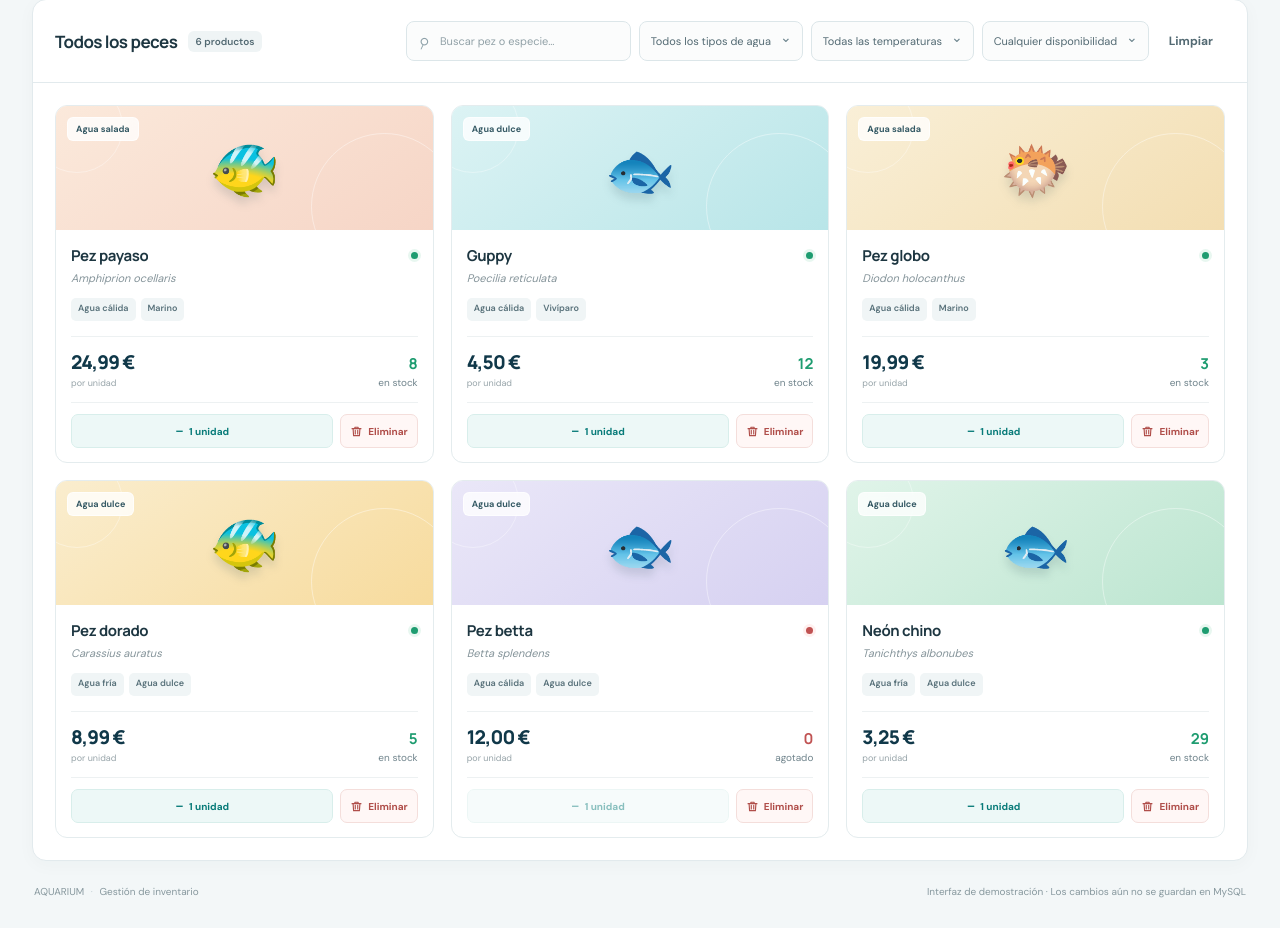
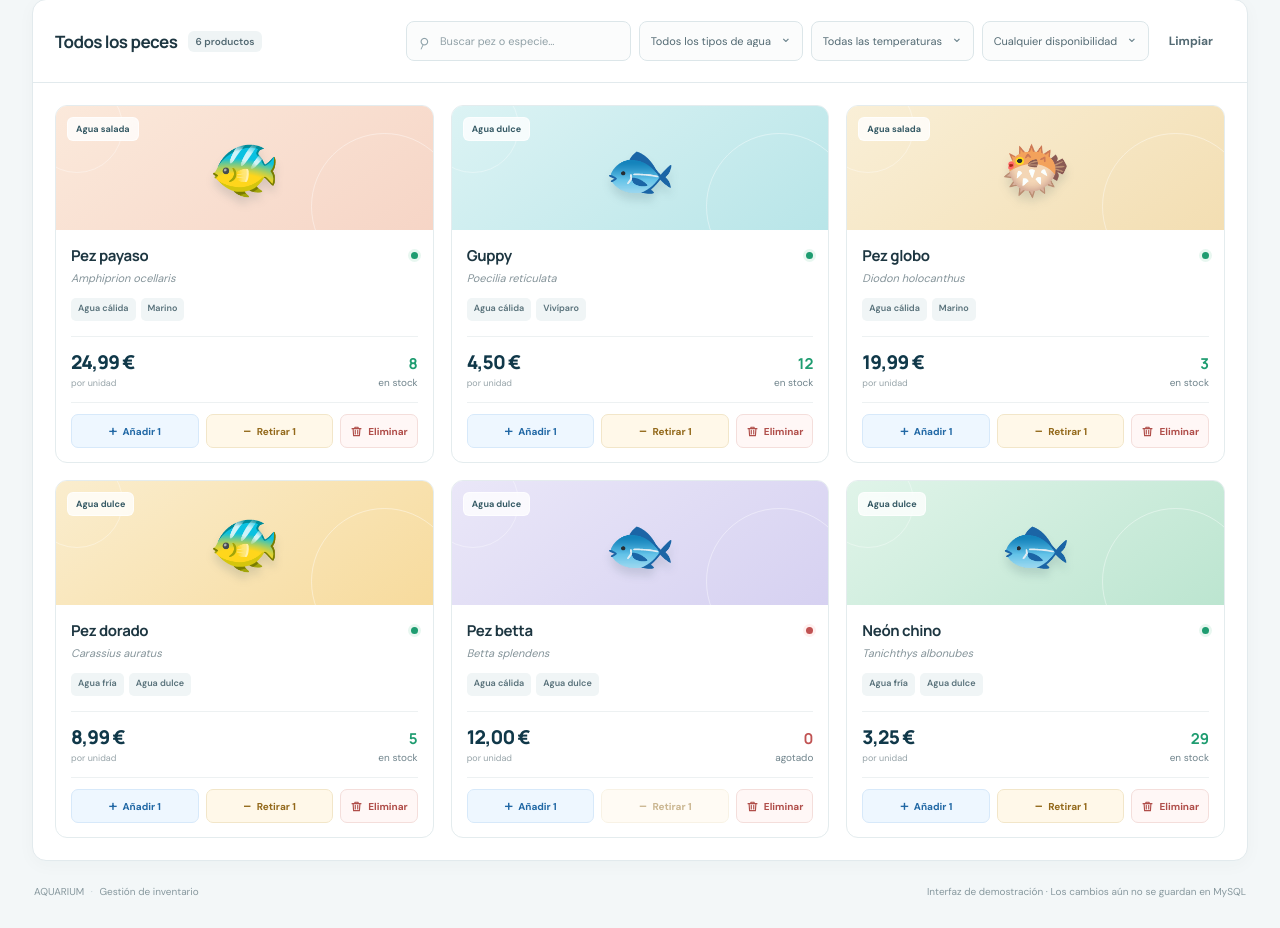
Before and after one commit to ignasipc/Redes-Avanzadas, a Python web app: template Practica1/app/templates/index.html in a window 1280 px wide. Shown: the part 365-1293 px from the top of the page. Run offline with Jinja, Linux system fonts and the light colour scheme; the template is opened without the code that fills it, so the values that code supplies are empty.

Commit message:
Added add and remove stock

```diff
--- a/Practica1/app/static/app.js
+++ b/Practica1/app/static/app.js
@@ -141,14 +141,22 @@
     const actions = document.createElement('div');
     actions.className = 'fish-card-actions';
 
+    const incrementButton = document.createElement('button');
+    incrementButton.className = 'stock-action stock-action--increase';
+    incrementButton.type = 'button';
+    incrementButton.dataset.action = 'increment-stock';
+    incrementButton.title = `Añadir una unidad de ${name} al stock`;
+    incrementButton.setAttribute('aria-label', `Añadir una unidad de ${name} al stock`);
+    incrementButton.innerHTML = '<span class="stock-action-symbol" aria-hidden="true">+</span><span>Añadir 1</span>';
+
     const decrementButton = document.createElement('button');
-    decrementButton.className = 'stock-action';
+    decrementButton.className = 'stock-action stock-action--decrease';
     decrementButton.type = 'button';
     decrementButton.dataset.action = 'decrement-stock';
     decrementButton.disabled = currentStock <= 0;
     decrementButton.title = `Registrar la salida de una unidad de ${name}`;
     decrementButton.setAttribute('aria-label', `Registrar baja de una unidad de ${name}`);
-    decrementButton.innerHTML = '<span class="stock-action-symbol" aria-hidden="true">−</span><span>1 unidad</span>';
+    decrementButton.innerHTML = '<span class="stock-action-symbol" aria-hidden="true">−</span><span>Retirar 1</span>';
 
     const deleteButton = document.createElement('button');
     deleteButton.className = 'delete-action';
@@ -158,7 +166,7 @@
     deleteButton.setAttribute('aria-label', `Eliminar la ficha completa de ${name} del catálogo`);
     deleteButton.innerHTML = '<svg viewBox="0 0 16 16" aria-hidden="true" focusable="false"><path d="M2.5 4.5h11M6 4.5V2.7h4v1.8m-6.2 0 .6 8.6h7.2l.6-8.6M6.5 6.5v4.5m3-4.5v4.5"/></svg><span>Eliminar</span>';
 
-    actions.append(decrementButton, deleteButton);
+    actions.append(incrementButton, decrementButton, deleteButton);
     content.append(actions);
   }
 
@@ -232,10 +240,18 @@
       dot.title = available ? 'Disponible' : 'Agotado';
     }
 
+    const name = cardName(card);
+    const incrementButton = card.querySelector('[data-action="increment-stock"]');
+    if (incrementButton) {
+      incrementButton.disabled = !Number.isSafeInteger(newStock);
+      incrementButton.title = `Añadir una unidad de ${name} al stock`;
+      incrementButton.setAttribute('aria-label', `Añadir una unidad de ${name} al stock`);
+    }
+
     const decrementButton = card.querySelector('[data-action="decrement-stock"]');
     if (decrementButton) {
       decrementButton.disabled = !available;
-      decrementButton.title = `Registrar la salida de una unidad de ${cardName(card)}`;
+      decrementButton.title = `Registrar la salida de una unidad de ${name}`;
     }
   }
 
@@ -246,18 +262,25 @@
     if (!card) return;
     const name = cardName(card);
 
-    if (button.dataset.action === 'decrement-stock') {
+    if (button.dataset.action === 'increment-stock') {
+      const stock = Number(card.dataset.stock || 0);
+      if (!Number.isSafeInteger(stock) || stock < 0 || stock >= Number.MAX_SAFE_INTEGER) {
+        showToast('No se puede aumentar más el stock de este producto.');
+        return;
+      }
+      setCardStock(card, stock + 1);
+      applyFilters();
+      showToast(`Stock de ${name} aumentado en una unidad. El cambio aún no se ha guardado en MySQL.`);
+    } else if (button.dataset.action === 'decrement-stock') {
       const stock = Number(card.dataset.stock || 0);
       if (stock <= 0) {
         showToast(`${name} ya está agotado.`);
         return;
       }
-      if (!window.confirm(`¿Registrar la salida de una unidad de «${name}» por venta o pérdida?`)) return;
       setCardStock(card, stock - 1);
       applyFilters();
-      showToast(`Stock de ${name} actualizado en la demostración. Aún no se ha guardado en MySQL.`);
+      showToast(`Stock de ${name} reducido en una unidad. El cambio aún no se ha guardado en MySQL.`);
     } else if (button.dataset.action === 'delete-fish') {
-      if (!window.confirm(`¿Eliminar por completo la ficha de «${name}» del catálogo? Esta acción no equivale a restar una unidad del stock.`)) return;
       card.remove();
       applyFilters();
       showToast(`Ficha de ${name} eliminada de la demostración. Aún no se ha eliminado de MySQL.`);
--- a/Practica1/app/static/style.css
+++ b/Practica1/app/static/style.css
@@ -247,7 +247,7 @@
   *, *::before, *::after { animation-duration: .01ms !important; animation-iteration-count: 1 !important; scroll-behavior: auto !important; transition-duration: .01ms !important; }
 }
 
-/* Acciones de inventario: registrar una baja de una unidad o eliminar toda la ficha. */
+/* Acciones de inventario: aumentar/reducir stock o eliminar toda la ficha. */
 .fish-card-actions {
   display: flex;
   align-items: center;
@@ -272,7 +272,7 @@
   transition: background .16s ease, border-color .16s ease, color .16s ease;
 }
 .stock-action {
-  flex: 1 1 82px;
+  flex: 1 1 72px;
   background: #edf8f7;
   border-color: #d8eeeb;
   color: #087b79;
@@ -280,6 +280,24 @@
 .stock-action:hover:not(:disabled) {
   background: #dff2ef;
   border-color: #b7e2dc;
+}
+.stock-action--increase {
+  background: #eef7ff;
+  border-color: #d7e9fa;
+  color: #2168a5;
+}
+.stock-action--increase:hover:not(:disabled) {
+  background: #e0efff;
+  border-color: #bddcf7;
+}
+.stock-action--decrease {
+  background: #fff8e9;
+  border-color: #f2e6c9;
+  color: #93691b;
+}
+.stock-action--decrease:hover:not(:disabled) {
+  background: #fff1d4;
+  border-color: #ead7aa;
 }
 .stock-action:disabled {
   cursor: not-allowed;
@@ -312,5 +330,5 @@
 
 @media (max-width: 760px) {
   .fish-card-actions { gap: 6px; margin-top: 11px; padding-top: 9px; }
-  .stock-action, .delete-action { min-height: 32px; padding-inline: 7px; font-size: 9px; }
+  .stock-action, .delete-action { min-height: 32px; padding-inline: 6px; font-size: 9px; }
 }
```
Also changed, not shown: Practica1/imagesP1/AquariumInventarioWeb.png.
